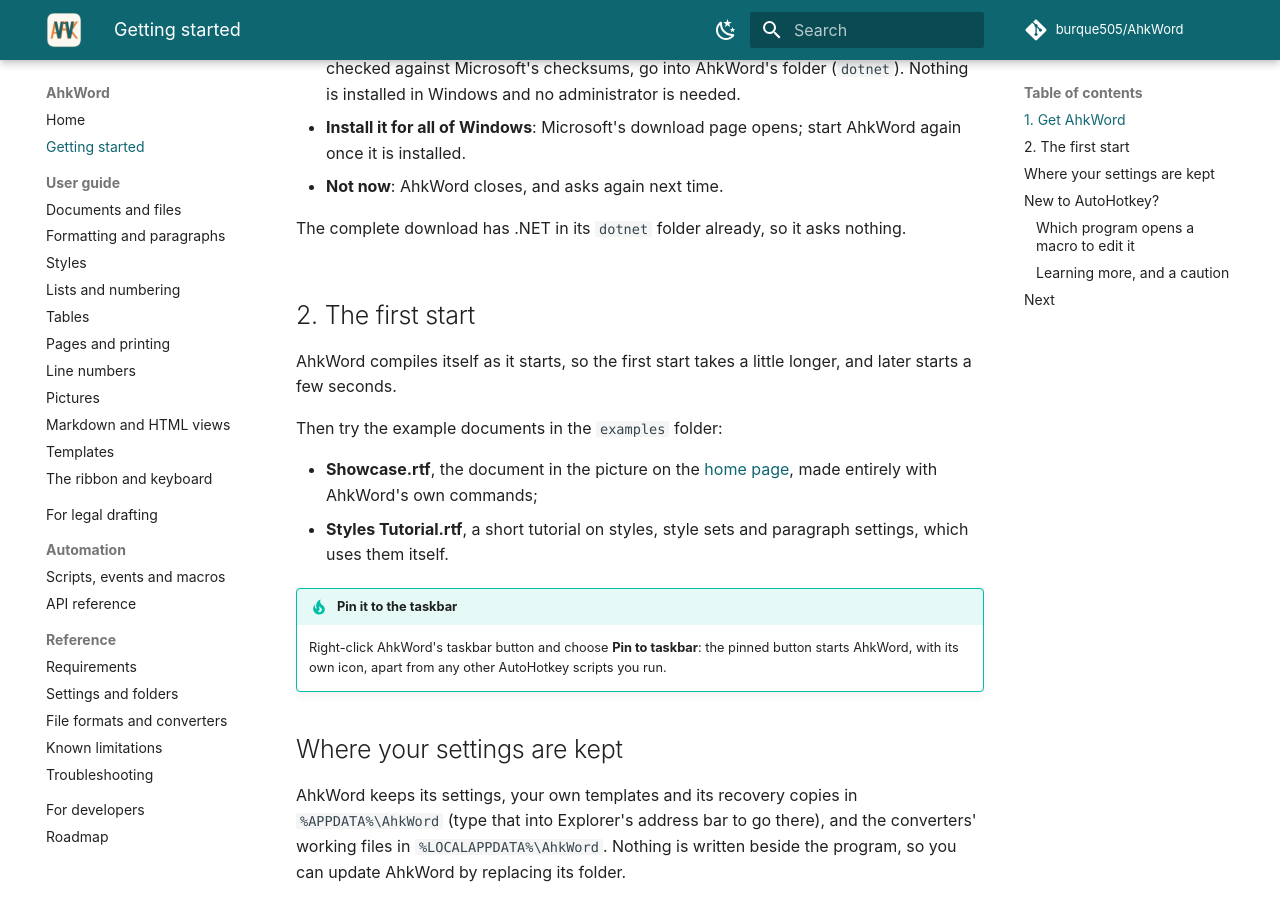
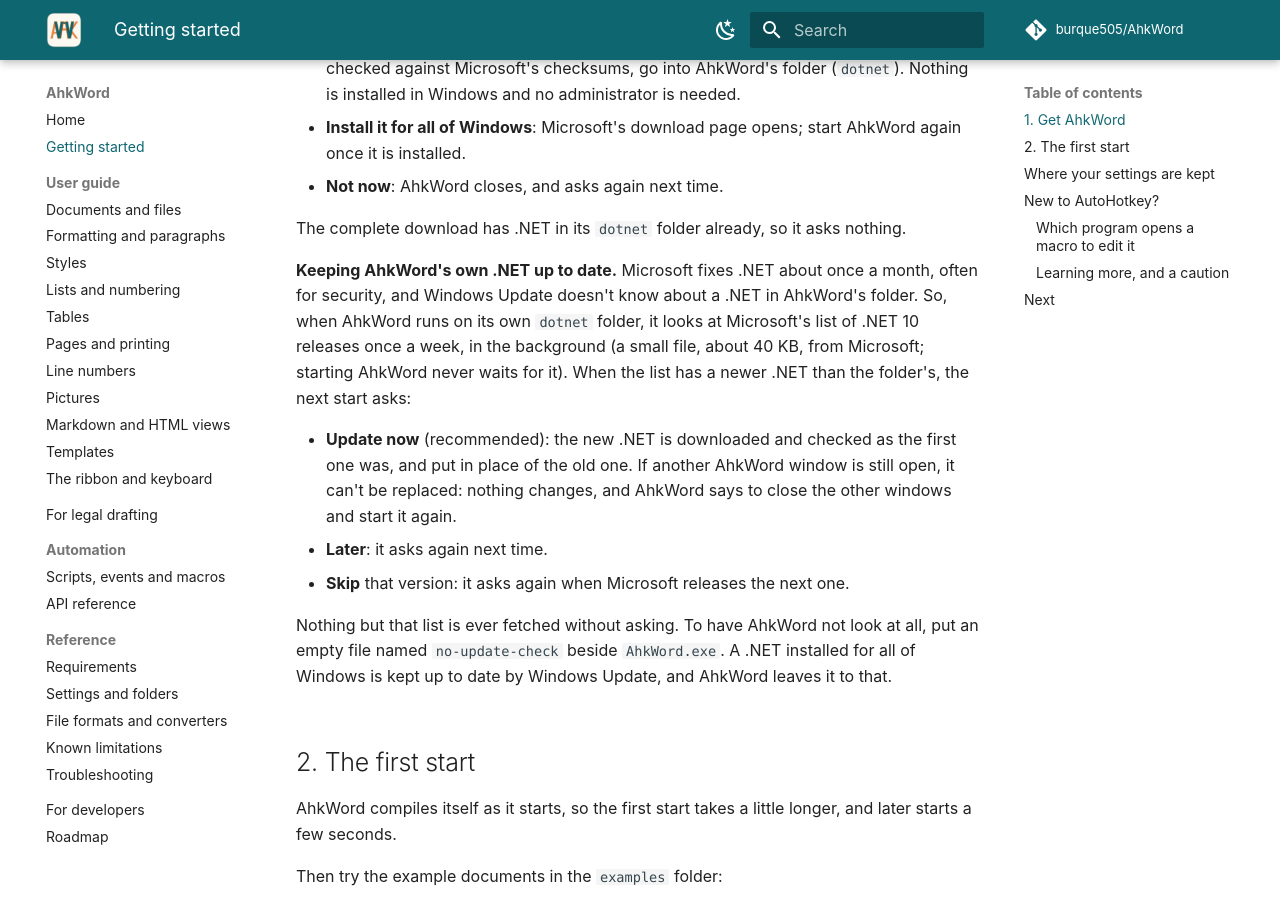
Before and after one commit to burque505/AhkWord, an MkDocs documentation site: the page built from docs/getting-started.md, in a window 1280 px wide and 900 px high, scrolled down 691 px. Built offline with MkDocs 1.6.1 and Material for MkDocs 9.7.7, drawn with Linux system fonts in a browser that asks for light colours; comment, search, counter and statistics services are not loaded.

Commit message:
Iteration 59: AhkWord's own .NET kept up to date
- AhkWordSetup.ahk: when AhkWord runs on its own .NET (its dotnet folder: downloaded for itself, or the complete
  download's), Microsoft's list of .NET 10 releases is fetched once a week in the background (curl; the start never
  waits for it). When it has a newer .NET, the next start asks before .NET is loaded: Update now (downloaded and
  checked against Microsoft's SHA-512 as the first time), Later, or Skip that version; it says when the release is
  a security update. The new .NET goes in in one move: the old folder renamed out of the way first, which fails
  while another AhkWord window runs on it (then nothing changes), the new one moved in, the old one deleted. An
  empty no-update-check file beside AhkWord.exe stops the weekly look. A .NET installed for all of Windows is left
  to Windows Update.
- make_release.ps1 fetches .NET again when Microsoft has released a newer one (10.0.14, a security update, now).
- Docs: keeping AhkWord's own .NET up to date (Getting started); Smart App Control and SmartScreen
  (Troubleshooting: AutoHotkey, so AhkWord.exe, isn't signed); a signed AhkWord now first under Next.

Co-Authored-By: Claude Opus 5.5 <noreply@anthropic.com>

```diff
--- a/docs/getting-started.md
+++ b/docs/getting-started.md
@@ -17,6 +17,14 @@
     - **Not now**: AhkWord closes, and asks again next time.
 
     The complete download has .NET in its `dotnet` folder already, so it asks nothing.
+
+    **Keeping AhkWord's own .NET up to date.** Microsoft fixes .NET about once a month, often for security, and Windows Update doesn't know about a .NET in AhkWord's folder. So, when AhkWord runs on its own `dotnet` folder, it looks at Microsoft's list of .NET 10 releases once a week, in the background (a small file, about 40 KB, from Microsoft; starting AhkWord never waits for it). When the list has a newer .NET than the folder's, the next start asks:
+
+    - **Update now** (recommended): the new .NET is downloaded and checked as the first one was, and put in place of the old one. If another AhkWord window is still open, it can't be replaced: nothing changes, and AhkWord says to close the other windows and start it again.
+    - **Later**: it asks again next time.
+    - **Skip** that version: it asks again when Microsoft releases the next one.
+
+    Nothing but that list is ever fetched without asking. To have AhkWord not look at all, put an empty file named `no-update-check` beside `AhkWord.exe`. A .NET installed for all of Windows is kept up to date by Windows Update, and AhkWord leaves it to that.
 
 === "From the repository (AutoHotkey installed)"
 
```
Also changed, not shown: ROADMAP.md (+3 -2 lines), docs/reference/troubleshooting.md (+5 -1 lines), 3 other files.
